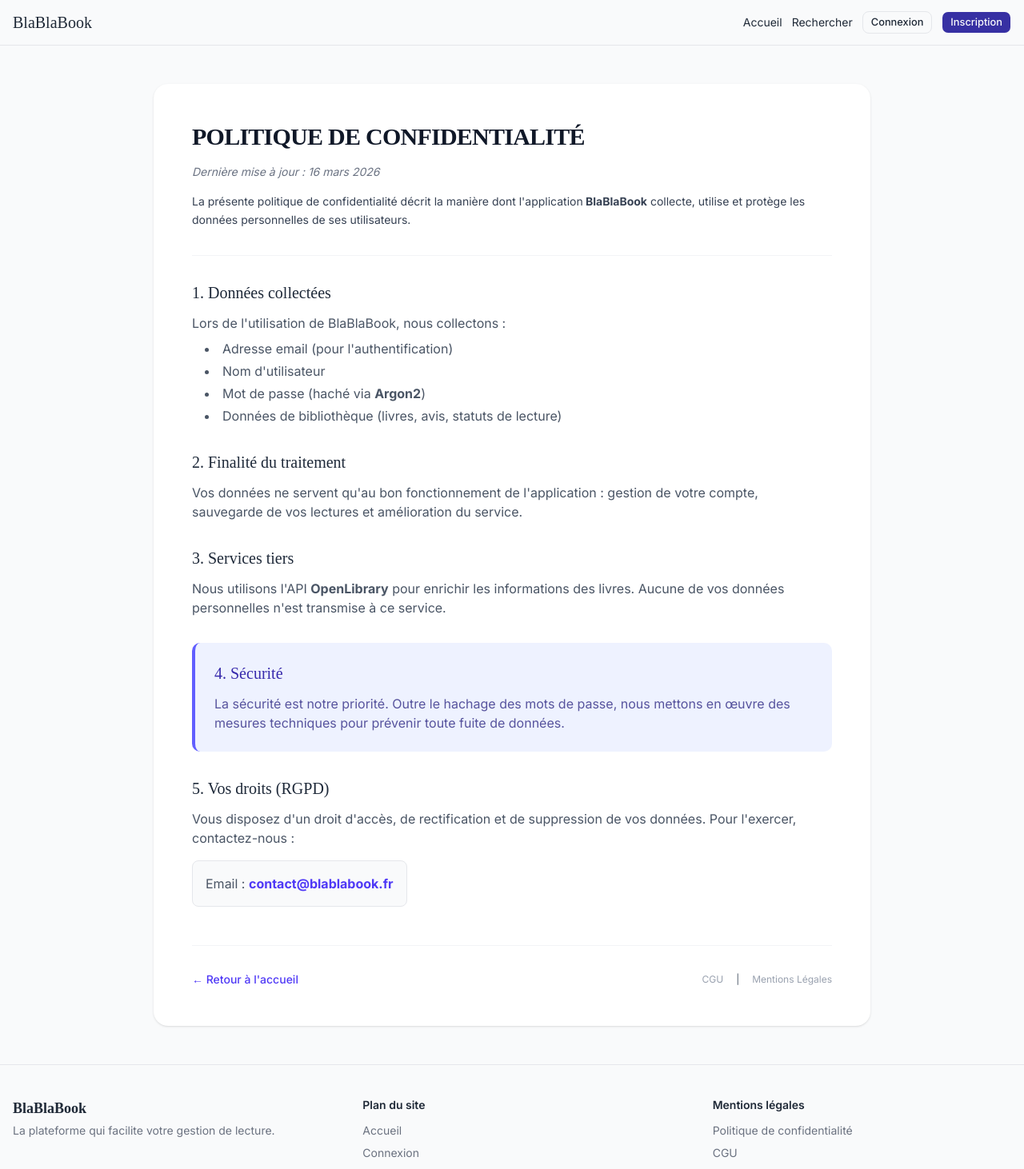
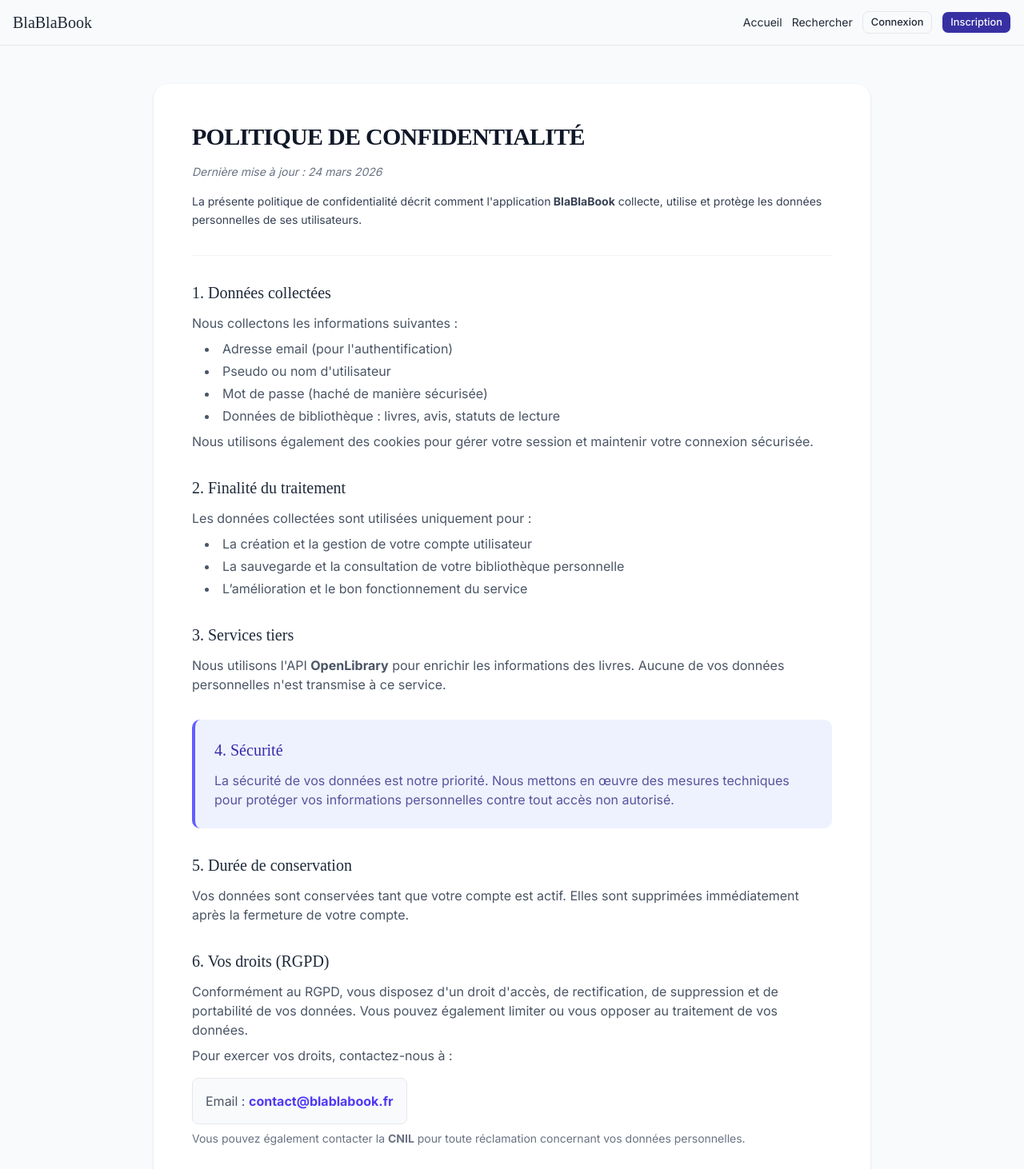
Before and after one commit to opheliecuny/BlaBlaBook, a Next.js app in the folder blablabook/frontend/: page /privacy in a window 1280 px wide. Shown: the top 1462 px of the page at 80% size. Built offline with nearby package versions, Linux system fonts and the light colour scheme; no server answers; a web font is replaced by a local one.

Commit message:
fix(privacy): adjusted content and responsiveness

```diff
--- a/blablabook/frontend/src/app/privacy/page.tsx
+++ b/blablabook/frontend/src/app/privacy/page.tsx
@@ -12,17 +12,15 @@
       <div className="mx-auto max-w-4xl rounded-2xl bg-white p-8 shadow-sm md:p-12">
         {/* Header */}
         <header className="mb-8 border-b border-gray-100 pb-8">
-          <h1 className="mb-4 text-3xl font-bold tracking-tight text-gray-900 uppercase">
+          <h1 className="mb-4 text-2xl sm:text-3xl font-bold tracking-tight text-gray-900 uppercase">
             Politique de Confidentialité
           </h1>
           <p className="text-sm text-gray-500 italic">
-            Dernière mise à jour : 16 mars 2026
+            Dernière mise à jour : 24 mars 2026
           </p>
           <p className="mt-4 text-sm leading-relaxed text-gray-700">
-            La présente politique de confidentialité décrit la manière dont l
-            {"'"}application
-            <strong> BlaBlaBook</strong> collecte, utilise et protège les
-            données personnelles de ses utilisateurs.
+            La présente politique de confidentialité décrit comment l{"'"}application
+            <strong> BlaBlaBook</strong> collecte, utilise et protège les données personnelles de ses utilisateurs.
           </p>
         </header>
 
@@ -32,17 +30,16 @@
             <h2 className="mb-3 text-xl font-medium text-gray-800">
               1. Données collectées
             </h2>
-            <p>Lors de l{"'"}utilisation de BlaBlaBook, nous collectons :</p>
+            <p>Nous collectons les informations suivantes :</p>
             <ul className="mt-2 ml-4 list-inside list-disc space-y-1">
-              <li>Adresse email (pour l{"'"}authentification)</li>
-              <li>Nom d{"'"}utilisateur</li>
-              <li>
-                Mot de passe (haché via <strong>Argon2</strong>)
-              </li>
-              <li>
-                Données de bibliothèque (livres, avis, statuts de lecture)
-              </li>
+              <li>Adresse email (pour l&apos;authentification)</li>
+              <li>Pseudo ou nom d&apos;utilisateur</li>
+              <li>Mot de passe (haché de manière sécurisée)</li>
+              <li>Données de bibliothèque : livres, avis, statuts de lecture</li>
             </ul>
+            <p className="mt-2">
+              Nous utilisons également des cookies pour gérer votre session et maintenir votre connexion sécurisée.
+            </p>
           </section>
 
           <section>
@@ -50,10 +47,13 @@
               2. Finalité du traitement
             </h2>
             <p>
-              Vos données ne servent qu{"'"}au bon fonctionnement de l{"'"}
-              application : gestion de votre compte, sauvegarde de vos lectures
-              et amélioration du service.
+              Les données collectées sont utilisées uniquement pour :
             </p>
+            <ul className="mt-2 ml-4 list-inside list-disc space-y-1">
+              <li>La création et la gestion de votre compte utilisateur</li>
+              <li>La sauvegarde et la consultation de votre bibliothèque personnelle</li>
+              <li>L’amélioration et le bon fonctionnement du service</li>
+            </ul>
           </section>
 
           <section>
@@ -61,9 +61,7 @@
               3. Services tiers
             </h2>
             <p>
-              Nous utilisons l{"'"}API <strong>OpenLibrary</strong> pour
-              enrichir les informations des livres. Aucune de vos données
-              personnelles n{"'"}est transmise à ce service.
+              Nous utilisons l&apos;API <strong>OpenLibrary</strong> pour enrichir les informations des livres. Aucune de vos données personnelles n&apos;est transmise à ce service.
             </p>
           </section>
 
@@ -72,19 +70,28 @@
               4. Sécurité
             </h2>
             <p className="text-indigo-900/80">
-              La sécurité est notre priorité. Outre le hachage des mots de
-              passe, nous mettons en œuvre des mesures techniques pour prévenir
-              toute fuite de données.
+              La sécurité de vos données est notre priorité. Nous mettons en œuvre des mesures techniques pour protéger vos informations personnelles contre tout accès non autorisé.
             </p>
           </section>
 
           <section>
             <h2 className="mb-3 text-xl font-medium text-gray-800">
-              5. Vos droits (RGPD)
+              5. Durée de conservation
             </h2>
             <p>
-              Vous disposez d{"'"}un droit d{"'"}accès, de rectification et de
-              suppression de vos données. Pour l{"'"}exercer, contactez-nous :
+              Vos données sont conservées tant que votre compte est actif. Elles sont supprimées immédiatement après la fermeture de votre compte.
+            </p>
+          </section>
+
+          <section>
+            <h2 className="mb-3 text-xl font-medium text-gray-800">
+              6. Vos droits (RGPD)
+            </h2>
+            <p>
+              Conformément au RGPD, vous disposez d&apos;un droit d&apos;accès, de rectification, de suppression et de portabilité de vos données. Vous pouvez également limiter ou vous opposer au traitement de vos données.
+            </p>
+            <p className="mt-2">
+              Pour exercer vos droits, contactez-nous à :
             </p>
             <div className="mt-4 inline-block rounded-md border border-gray-200 bg-gray-50 p-4">
               Email :{" "}
@@ -95,6 +102,9 @@
                 contact@blablabook.fr
               </a>
             </div>
+            <p className="mt-2 text-sm text-gray-500">
+              Vous pouvez également contacter la <strong>CNIL</strong> pour toute réclamation concernant vos données personnelles.
+            </p>
           </section>
         </div>
 
@@ -104,7 +114,7 @@
             href="/"
             className="text-sm font-medium text-indigo-600 hover:underline"
           >
-            ← Retour à l{"'"}accueil
+            ← Retour à l&apos;accueil
           </Link>
           <div className="flex items-center space-x-4">
             <Link
```
